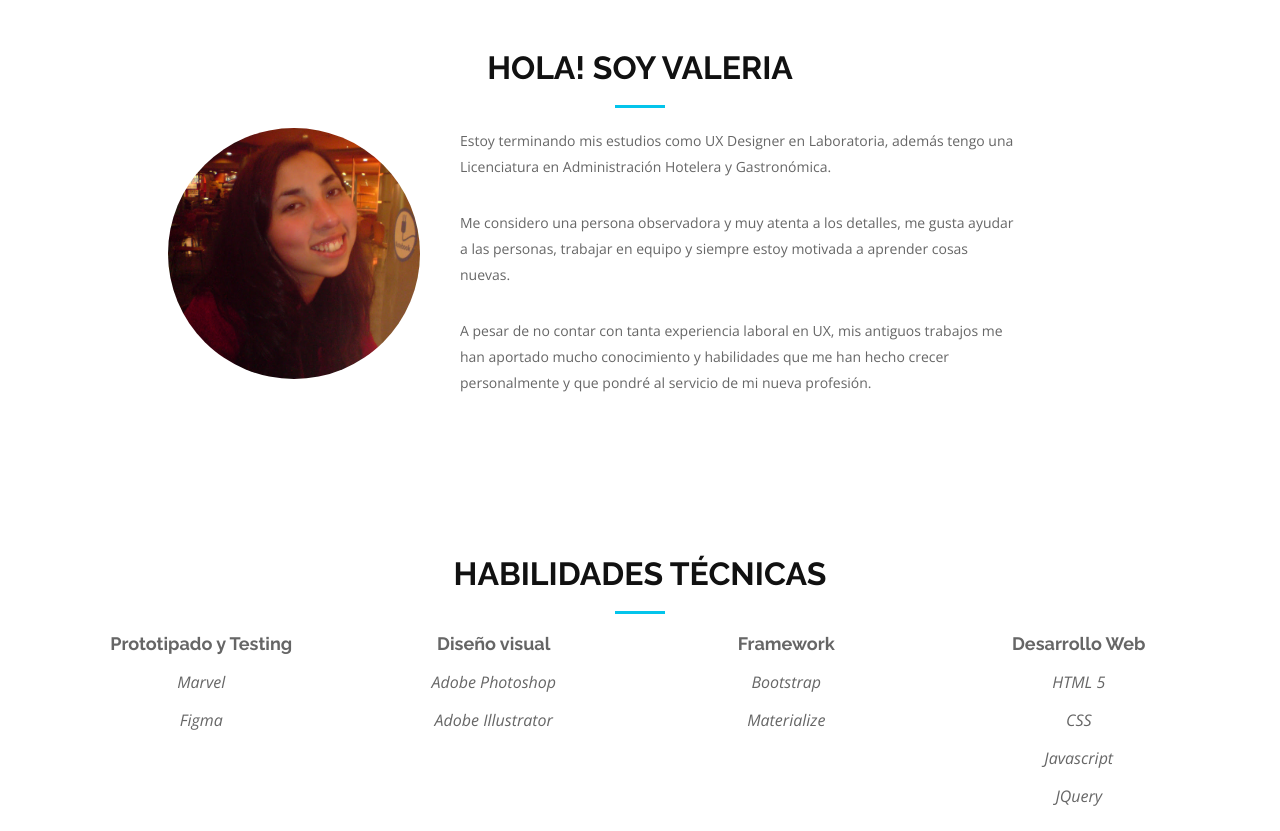
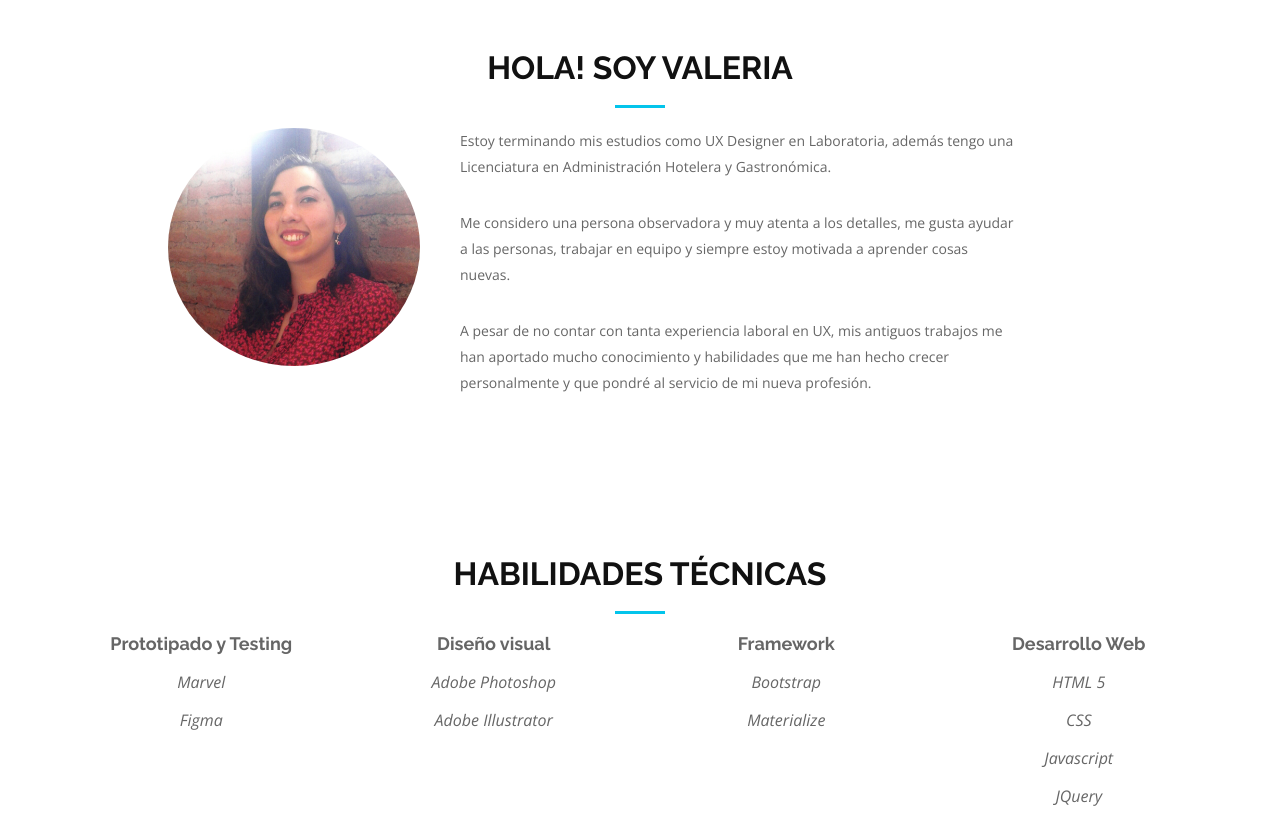
Before and after one commit to ValeritaPaz/vnh-portafolio, a plain HTML site: page index.html in a window 1280 px wide. Shown: the part 920-1751 px from the top of the page. Drawn offline with nearby package versions, Linux system fonts and the light colour scheme.

Commit message:
cambio de foto

```diff
--- a/index.html
+++ b/index.html
@@ -109,7 +109,7 @@
     <div class="container about-container wow fadeInUp">
       <div class="row">
         <div class="col-md-4 col-md-push-1 about-content align-center">
-          <img src="assets/img/valenh.jpg" alt="Valeria Navarrete" class="img-circle">
+          <img src="assets/img/valenh-foto.jpg" alt="Valeria Navarrete" class="img-circle">
         </div>
         <div class="col-md-6 about-content">
           <p class="about-text">
```
Also changed, not shown: assets/img/valenh-foto.jpg (added), assets/img/valenh.jpg (deleted).
